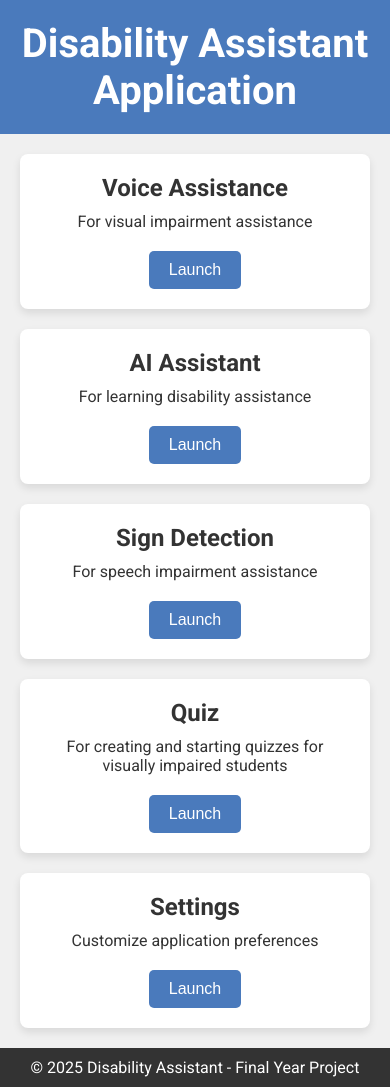
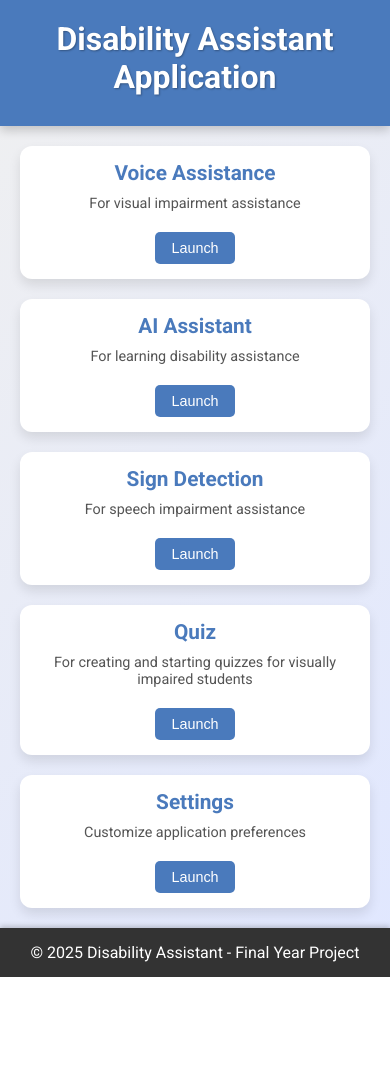
Before and after one commit to Yogi1107/Disability-Assistant-Application, a Flask app: page / in a window 390 px wide. After the commit the page ends 977 px from the top, so only its background shows below. Run offline with Flask 3, Linux system fonts and the light colour scheme.

Commit message:
Update styles.css

```diff
--- a/static/styles.css
+++ b/static/styles.css
@@ -6,7 +6,7 @@
 
 body {
     font-family: 'Roboto', sans-serif;
-    background-color: #f0f0f0;
+    background: linear-gradient(135deg, #f0f0f0 0%, #e0e7ff 100%);
     color: #333;
 }
 
@@ -15,10 +15,13 @@ header {
     padding: 20px;
     text-align: center;
     color: white;
+    box-shadow: 0 4px 10px rgba(0, 0, 0, 0.2);
 }
 
 h1 {
     font-size: 2.5em;
+    margin-bottom: 10px;
+    text-shadow: 1px 1px 2px rgba(0, 0, 0, 0.3);
 }
 
 main {
@@ -33,25 +36,30 @@ main {
 
 .feature-card {
     background-color: white;
-    border-radius: 8px;
-    box-shadow: 0 4px 8px rgba(0, 0, 0, 0.1);
+    border-radius: 12px;
+    box-shadow: 0 6px 12px rgba(0, 0, 0, 0.1);
     padding: 20px;
     text-align: center;
-    transition: transform 0.2s;
+    transition: transform 0.2s, box-shadow 0.2s;
+    position: relative;
+    overflow: hidden;
 }
 
 .feature-card:hover {
     transform: translateY(-5px);
+    box-shadow: 0 12px 24px rgba(0, 0, 0, 0.2);
 }
 
 .feature-card h2 {
     font-size: 1.5em;
     margin-bottom: 10px;
+    color: #4a7abc;
 }
 
 .feature-card p {
     font-size: 1em;
     margin-bottom: 20px;
+    color: #555;
 }
 
 .feature-card button {
@@ -62,19 +70,45 @@ main {
     padding: 10px 20px;
     cursor: pointer;
     font-size: 1em;
-    transition: background-color 0.3s;
+    transition: background-color 0.3s, transform 0.2s;
 }
 
 .feature-card button:hover {
     background-color: #3a5a8c;
+    transform: scale(1.05);
 }
 
 footer {
     background-color: #333;
     color: white;
     text-align: center;
-    padding: 10px;
+    padding: 15px;
     position: relative;
     bottom: 0;
     width: 100%;
+    box-shadow: 0 -2px 5px rgba(0, 0, 0, 0.2);
 }
+
+/* Additional styles for responsiveness */
+@media (max-width: 768px) {
+    h1 {
+        font-size: 2em;
+    }
+
+    .feature-card {
+        padding: 15px;
+    }
+
+    .feature-card h2 {
+        font-size: 1.3em;
+    }
+
+    .feature-card p {
+        font-size: 0.9em;
+    }
+
+    .feature-card button {
+        padding: 8px 16px;
+        font-size: 0.9em;
+    }
+}
```
